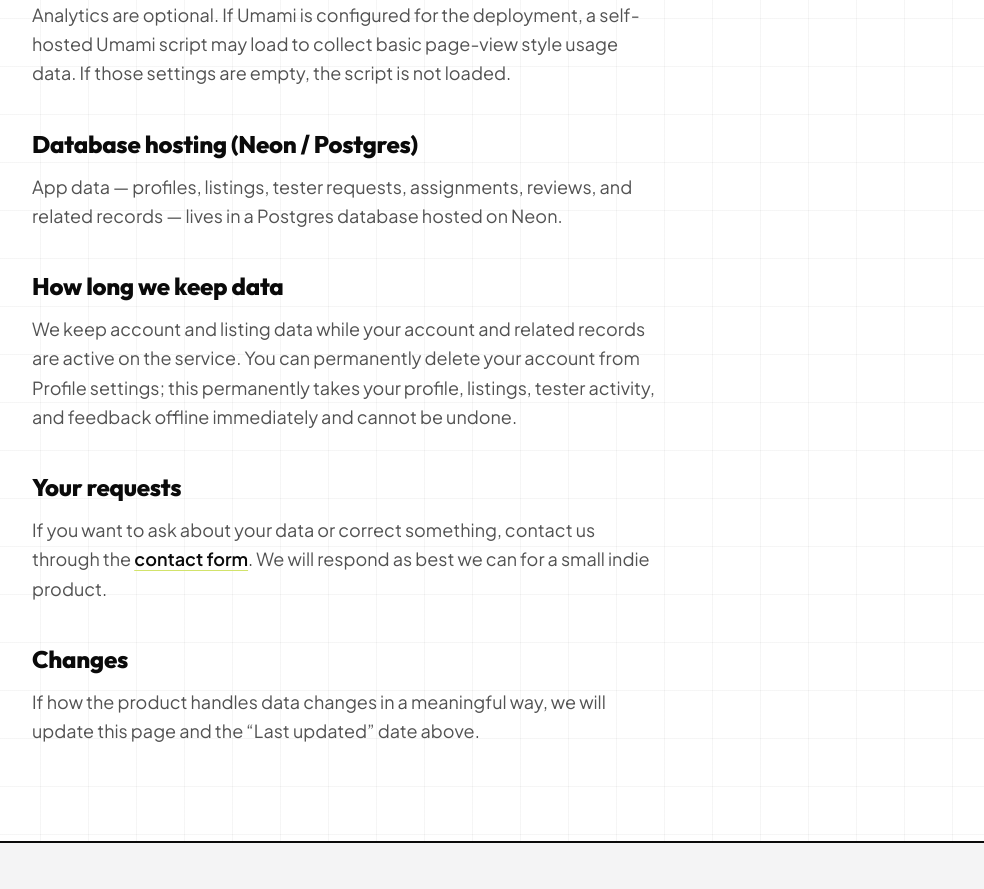
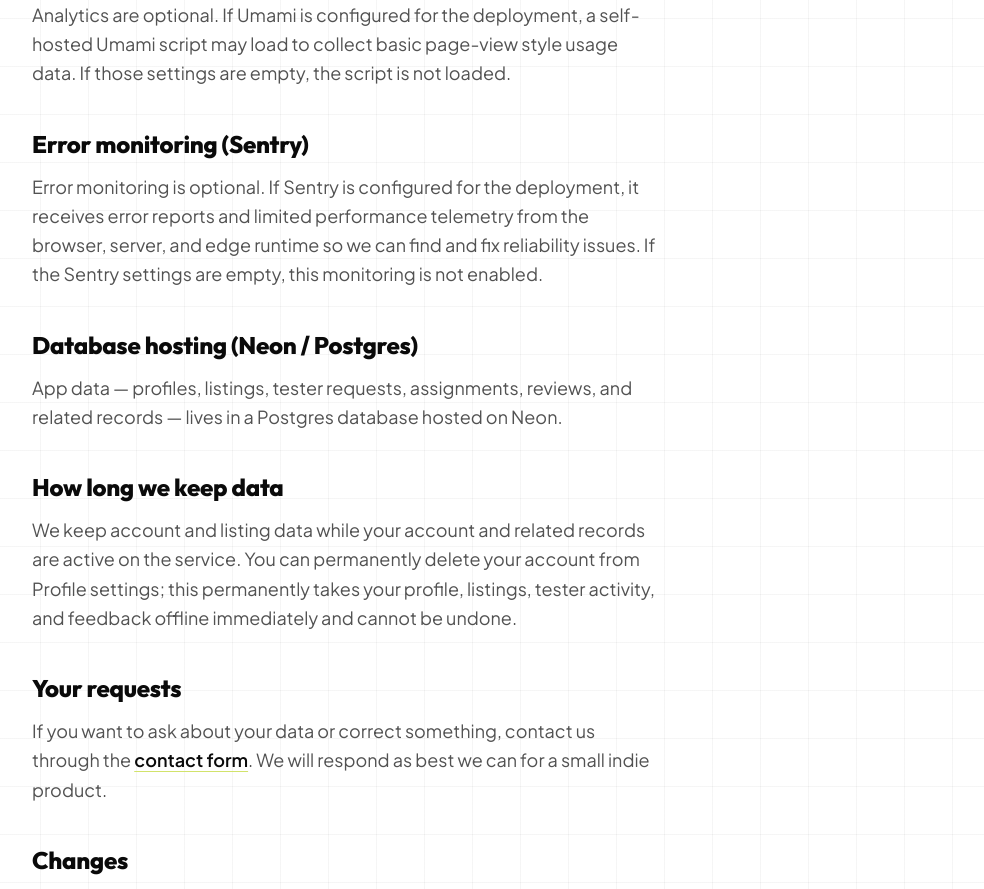
Before and after one commit to pietervw/indiedevtest, a Next.js app: page /privacy in a window 1280 px wide. Shown: the part 2400-3289 px from the top of the page, without its empty margins (296-1280 px from the left). Built offline with nearby package versions, Linux system fonts and the light colour scheme; no server answers.

Commit message:
Disclose optional Sentry monitoring

```diff
--- a/src/app/privacy/page.tsx
+++ b/src/app/privacy/page.tsx
@@ -139,6 +139,16 @@ export default function PrivacyPage() {
           </p>
         </LegalSection>
 
+        <LegalSection title="Error monitoring (Sentry)">
+          <p>
+            Error monitoring is optional. If Sentry is configured for the
+            deployment, it receives error reports and limited performance
+            telemetry from the browser, server, and edge runtime so we can find
+            and fix reliability issues. If the Sentry settings are empty, this
+            monitoring is not enabled.
+          </p>
+        </LegalSection>
+
         <LegalSection title="Database hosting (Neon / Postgres)">
           <p>
             App data — profiles, listings, tester requests, assignments, reviews,
--- a/src/app/terms/page.tsx
+++ b/src/app/terms/page.tsx
@@ -109,7 +109,8 @@ export default function TermsPage() {
           <p>
             Sign-in, email delivery, optional analytics, optional admin alerts,
             and database hosting rely on third parties (including Clerk/GitHub,
-            SendGrid, Umami when enabled, Pushover when enabled, and Neon).
+            SendGrid, Umami when enabled, Sentry when enabled, Pushover when
+            enabled, and Neon).
             Their own terms and privacy practices also apply to what they
             process.
           </p>
```
